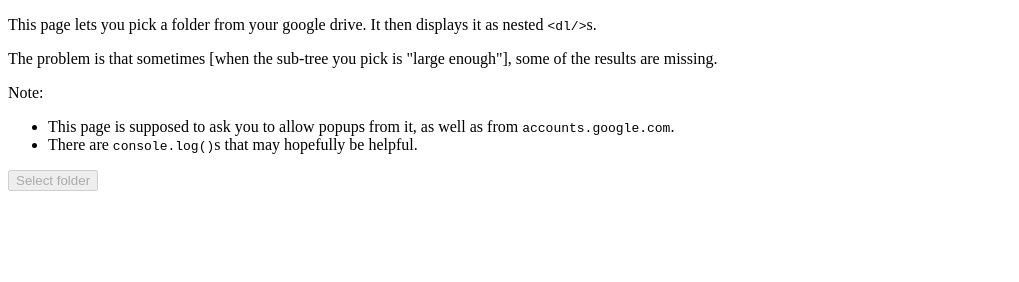
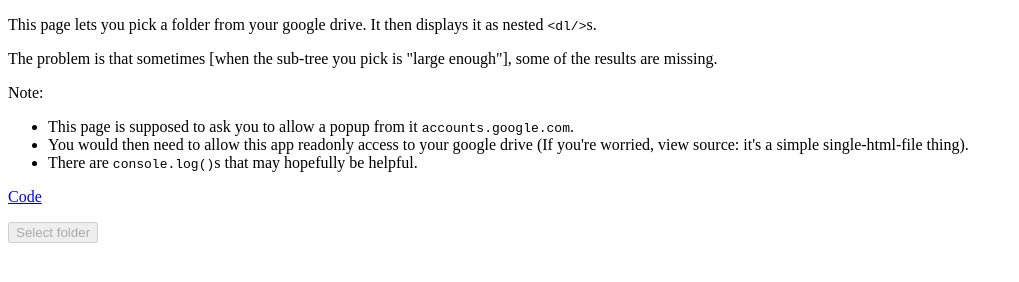
Before and after one commit to thedod/gdrivetreetest, a plain HTML site: page index.html in a window 1280 px wide. Shown: the whole page, without its empty margins (0-1019 px from the left). Drawn offline with Linux system fonts and the light colour scheme.

Commit message:
Link page<->code

```diff
--- a/index.html
+++ b/index.html
@@ -168,10 +168,13 @@
     <p>
       Note:
       <ul>
-        <li>This page is supposed to ask you to allow popups from it, as well as from <code>accounts.google.com</code>.</li>
+        <li>This page is supposed to ask you to allow a popup from it <code>accounts.google.com</code>.</li>
+        <li>You would then need to allow this app readonly access to your google drive
+          (If you're worried, view source: it's a simple single-html-file thing).
         <li>There are <code>console.log()</code>s that may hopefully be helpful.</li>
       </ul>
     </p>
+    <p><a href="https://github.com/thedod/gdrivetreetest#readme">Code</a></p>
     <button id="picker_button" onclick="createPicker()" disabled="disabled">Select folder</button>
     <div id="result"></div>
 
```
Also changed, not shown: 1 other file.
